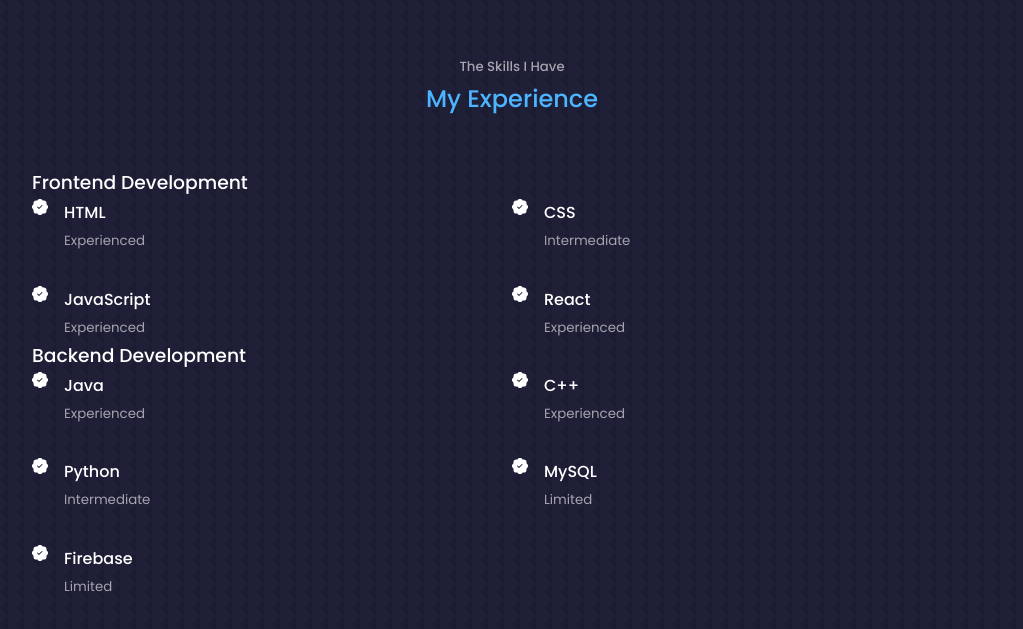
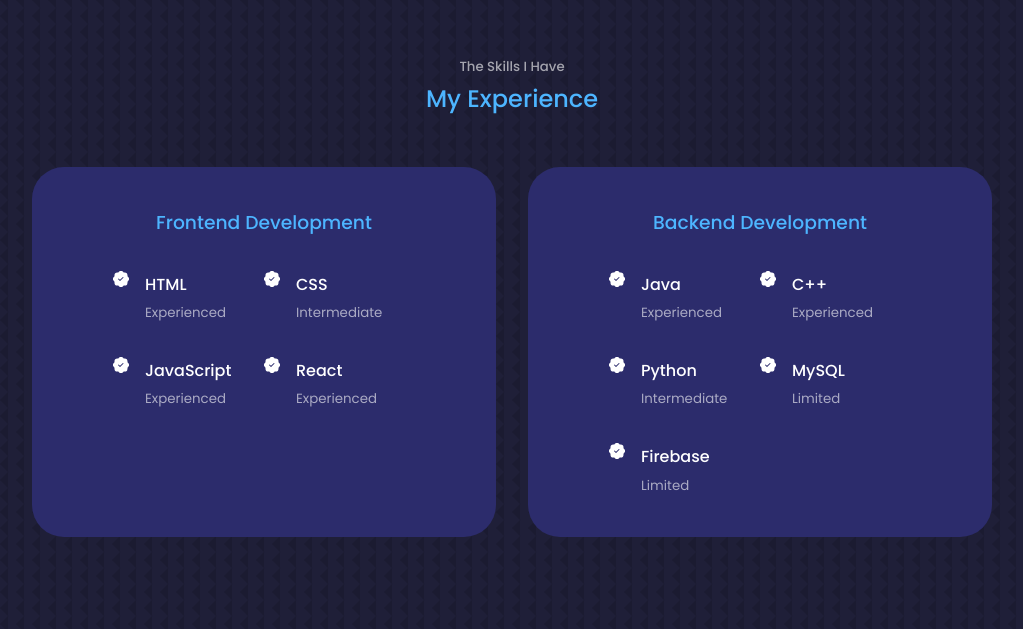
Before and after one commit to willmccarten/personalWebsite, a React (Create React App) app: page / in a window 1280 px wide. Shown: the part 1800-2429 px from the top of the page, without its empty margins (128-1151 px from the left). Built offline with nearby package versions, Linux system fonts and the light colour scheme.

Commit message:
Fix container bug in experience.jsx

```diff
--- a/src/components/experience/Experience.jsx
+++ b/src/components/experience/Experience.jsx
@@ -8,7 +8,7 @@
       <h5>The Skills I Have</h5>
       <h2>My Experience</h2>
 
-      <div className='container experience-container'>
+      <div className='container experience__container'>
         <div className="experience__frontend">
           <h3>Frontend Development</h3>
           <div className="experience__content">
```
